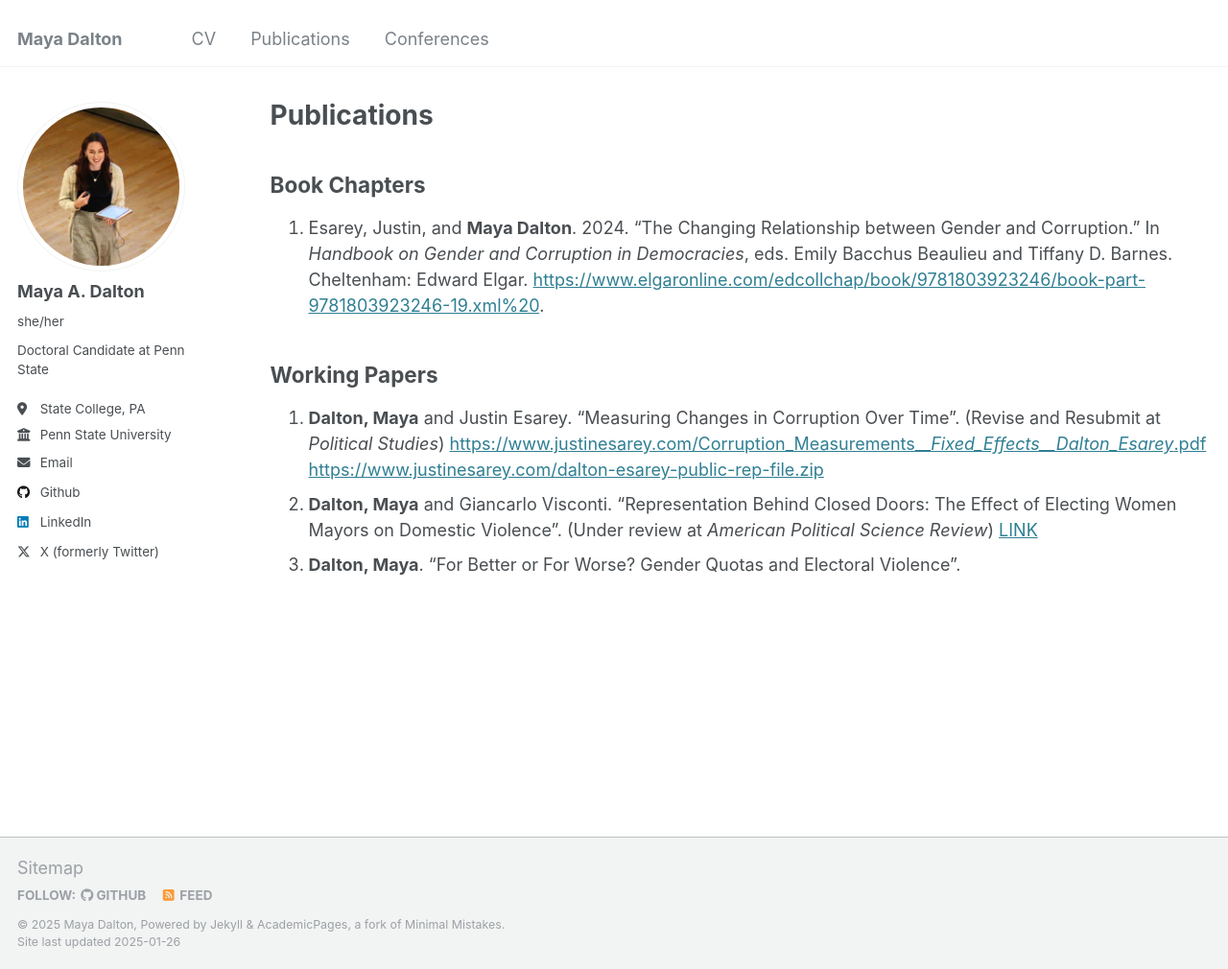
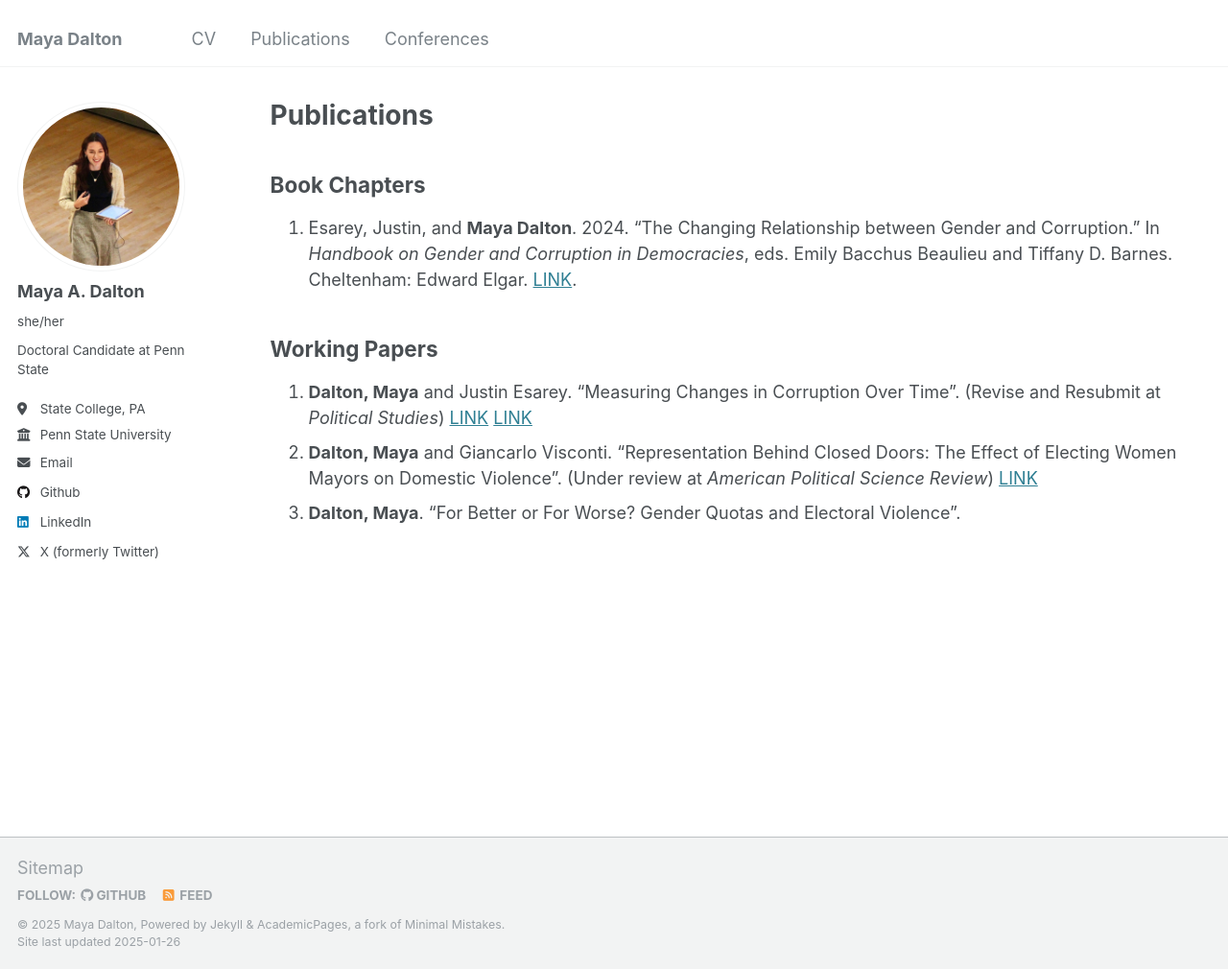
Before and after one commit to mdalton21/mdalton21.github.io, a Jekyll site: the page built from _pages/publications.md, in a window 1280 px wide and 1010 px high. Shown: the whole window at 96% size. Built offline with Jekyll 4.4.1, drawn with Linux system fonts in a browser that asks for light colours.

Commit message:
Update publications.md

```diff
--- a/_pages/publications.md
+++ b/_pages/publications.md
@@ -8,11 +8,11 @@ redirect_from:
 
 Book Chapters
 --------
-1.	Esarey, Justin, and **Maya Dalton**. 2024. “The Changing Relationship between Gender and Corruption.” In *Handbook on Gender and Corruption in Democracies*, eds. Emily Bacchus Beaulieu and Tiffany D. Barnes. Cheltenham: Edward Elgar. [https://www.elgaronline.com/edcollchap/book/9781803923246/book-part-9781803923246-19.xml%20](LINK).
+1.	Esarey, Justin, and **Maya Dalton**. 2024. “The Changing Relationship between Gender and Corruption.” In *Handbook on Gender and Corruption in Democracies*, eds. Emily Bacchus Beaulieu and Tiffany D. Barnes. Cheltenham: Edward Elgar. [LINK](https://www.elgaronline.com/edcollchap/book/9781803923246/book-part-9781803923246-19.xml%20).
 
 Working Papers
 --------
-1. **Dalton, Maya** and Justin Esarey. "Measuring Changes in Corruption Over Time". (Revise and Resubmit at *Political Studies*) [https://www.justinesarey.com/Corruption_Measurements___Fixed_Effects__Dalton___Esarey_.pdf](LINK) [https://www.justinesarey.com/dalton-esarey-public-rep-file.zip](https://www.justinesarey.com/dalton-esarey-public-rep-file.zip)
+1. **Dalton, Maya** and Justin Esarey. "Measuring Changes in Corruption Over Time". (Revise and Resubmit at *Political Studies*) [LINK](https://www.justinesarey.com/Corruption_Measurements___Fixed_Effects__Dalton___Esarey_.pdf) [LINK](https://www.justinesarey.com/dalton-esarey-public-rep-file.zip)
 2. **Dalton, Maya** and Giancarlo Visconti. "Representation Behind Closed Doors: The Effect of Electing Women Mayors
 on Domestic Violence". (Under review at *American Political Science Review*)
 [LINK](https://95385d55-1984-456d-b337-54b7c3702661.filesusr.com/ugd/86a055_7da274a7ea7145b5af7c26d6c2a436de.pdf)
```
